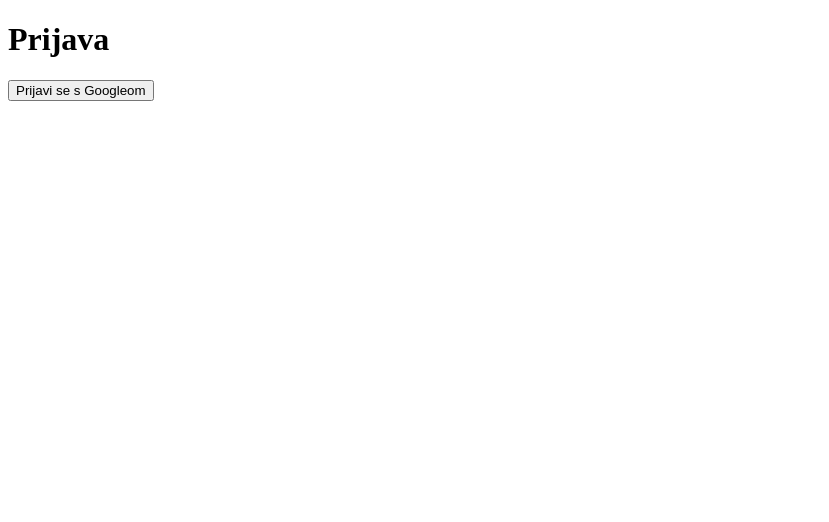
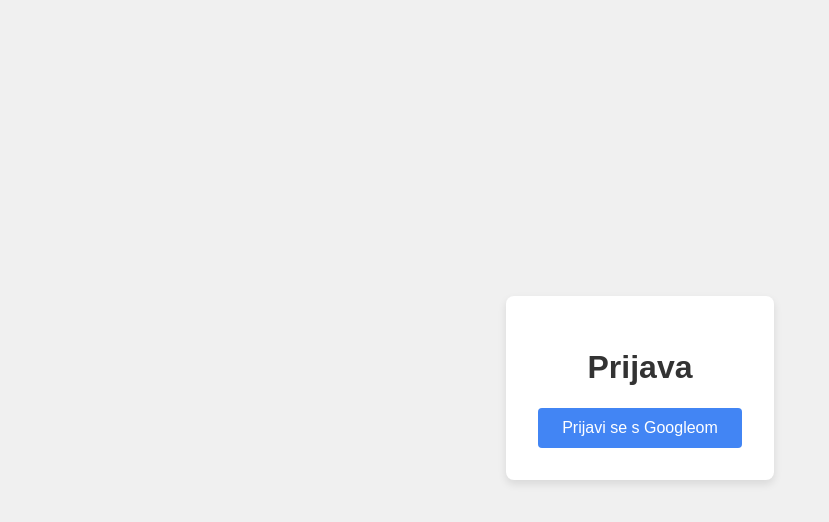
Before and after one commit to zoranm5/portfolio-website, a website: page login.html in a window 1280 px wide. Shown: the whole page, without its empty margins (0-829 px from the left). Drawn offline with Linux system fonts and the light colour scheme.

Commit message:
stiliziranje login stranice/uređivanje buttona za prijavu

```diff
--- /dev/null
+++ b/css/login.css
@@ -0,0 +1,45 @@
+/* stilizacija cijelog tijela */
+
+body {
+    display: flex;
+    justify-content: center;
+    align-items: center;
+    height: 100vh;
+    margin:0;
+    font-family: Arial, sans-serif;
+    background-color: #f0f0f0;
+}
+
+/*kontejner za login*/
+
+.login-container{
+    background-color:#ffffff;
+    padding:2rem;
+    border-radius:8px;
+    box-shadow: 0 4px 8px rgba(0, 0, 0, 0.1);
+    text-align: center;
+}
+/*Naslov*/
+.login-container {
+    margin-bottom:1.5rem;
+    color:#333333;
+}
+#login-button {
+
+    background-color: #4285F4;
+    color:white;
+    border: none;
+    padding:0.7rem 1.5rem;
+    font-size: 1rem;
+    border-radius: 4px;
+    cursor:pointer;
+    transition: background-color 0.3s ease;
+}
+#login-button:hover{
+    background-color: #357ae8;
+}
+
+#login-button:focus{
+    outline: none;
+    box-shadow: 0 0 0 3px rgba(66, 133, 244, 0.5);
+}
--- a/login.html
+++ b/login.html
@@ -2,6 +2,7 @@
 <html lang="hr">
   <head>
     <meta charset="UTF-8" />
+    <link rel="stylesheet" href="css/login.css" />
     <meta name="viewport" content="width=device-width, initial-scale=1.0" />
     <title>Login</title>
     <script type="module">
@@ -45,7 +46,9 @@
     </script>
   </head>
   <body>
-    <h1>Prijava</h1>
-    <button id="login-button">Prijavi se s Googleom</button>
+    <div class="login-container">
+      <h1>Prijava</h1>
+      <button id="login-button">Prijavi se s Googleom</button>
+    </div>
   </body>
 </html>
```
